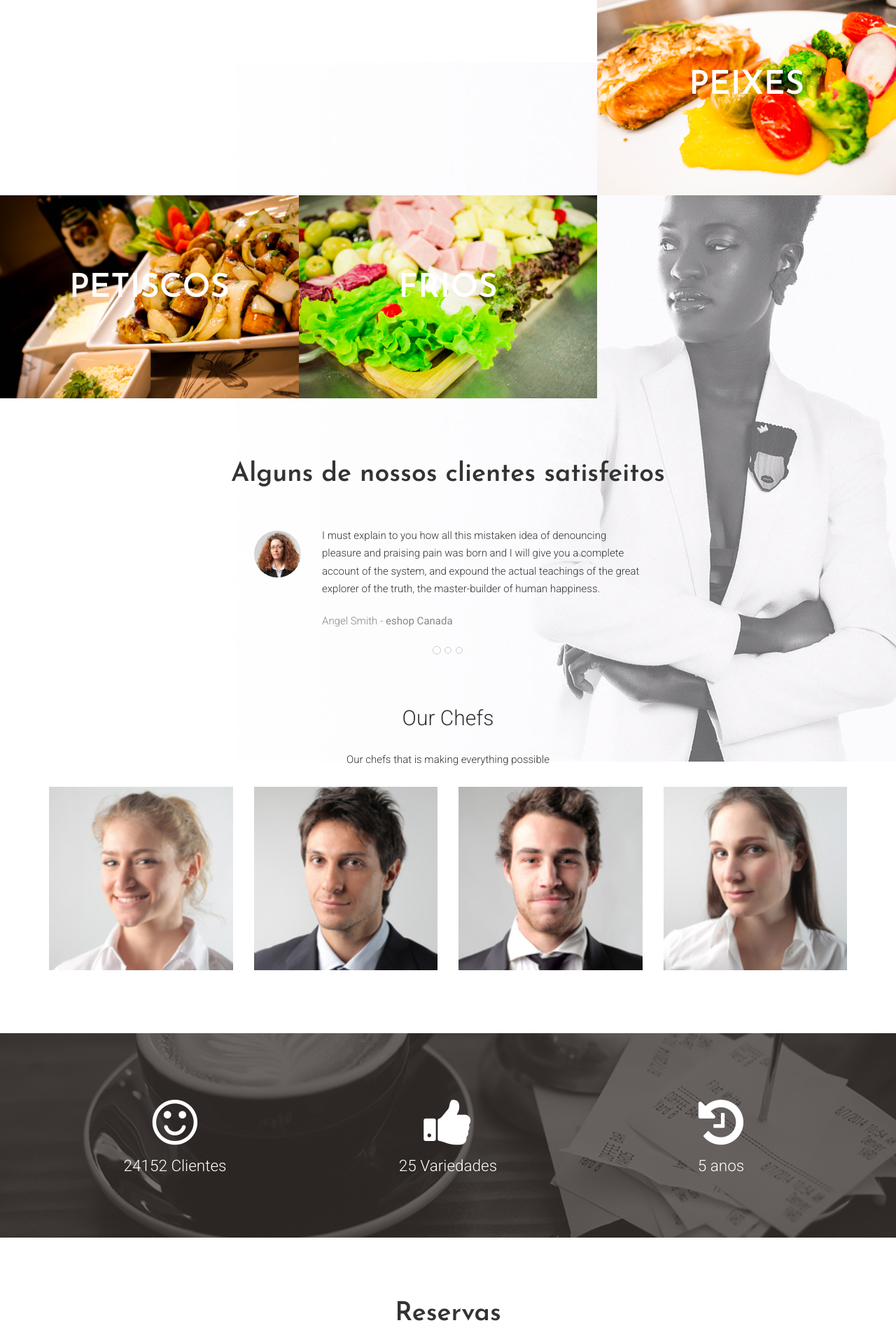
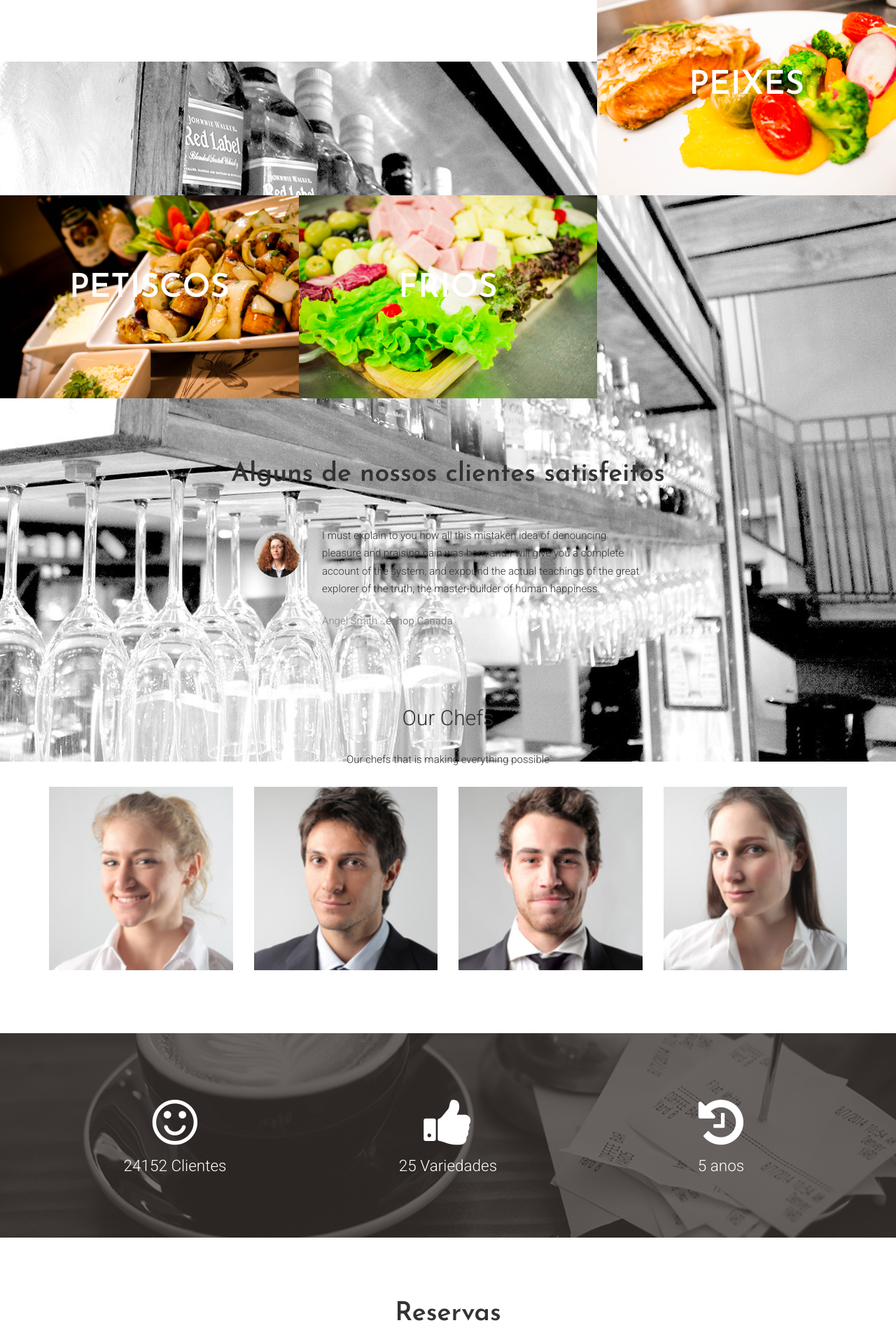
Before and after one commit to caionitro/caionitro.github.io, a PHP site: page / in a window 1280 px wide. Shown: the part 1923-3843 px from the top of the page at 70% size. Run offline with PHP 8.4, Linux system fonts and the light colour scheme; some libraries are stand-ins or nearby versions.

Commit message:
alterando a imagem de fundo do site

```diff
--- a/assets/style.css
+++ b/assets/style.css
@@ -1,4 +1,4 @@
-body {	color:#333;	font:300 15px/15px Roboto,Arial,Helvetica;background:url(../images/bg.jpg) right no-repeat fixed #fff; -webkit-font-smoothing:antialiased;}
+body {	color:#333;	font:300 15px/15px Roboto,Arial,Helvetica;background:url(../images/bg1_mh.jpg) right no-repeat fixed #fff; -webkit-font-smoothing:antialiased;}
 
 a{color:#00a9c6; text-decoration:none;}
 a:hover{color:#666;}
```
Also changed, not shown: images/bg1_mh.jpg (added).
